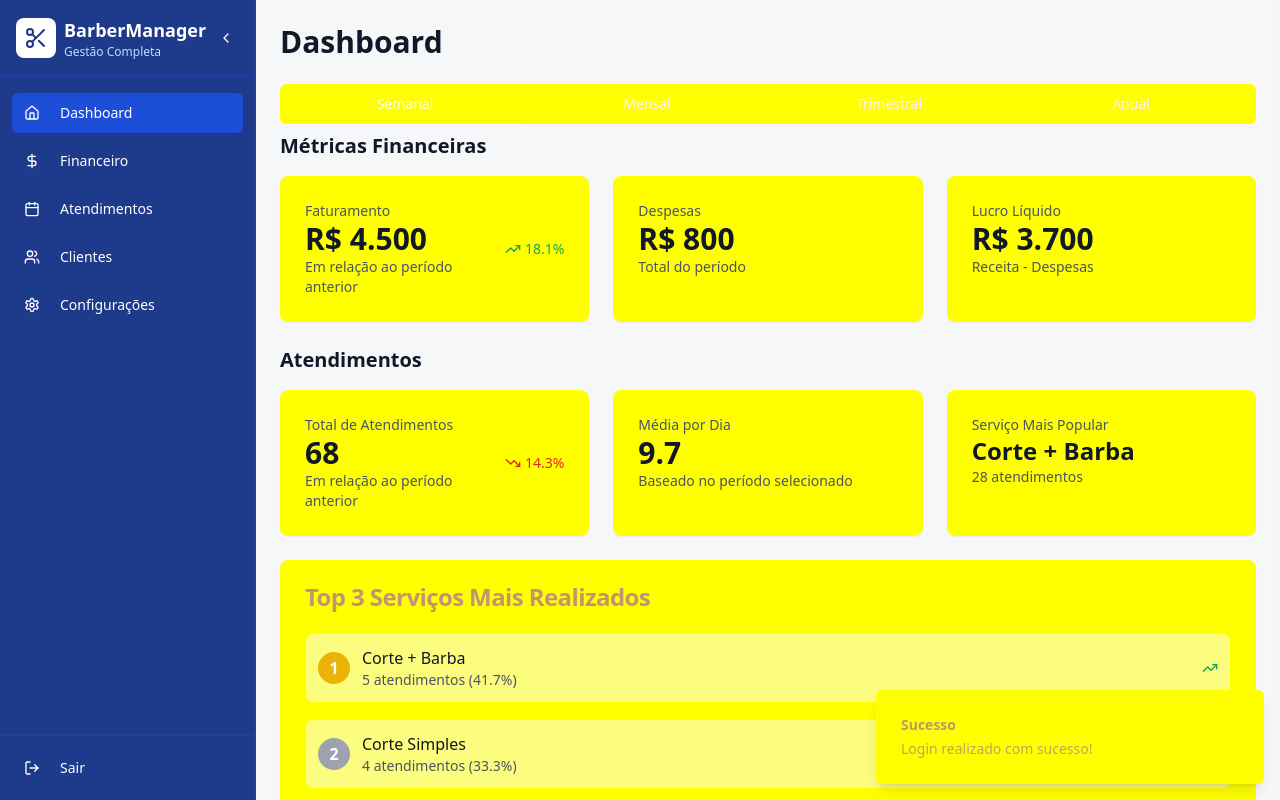
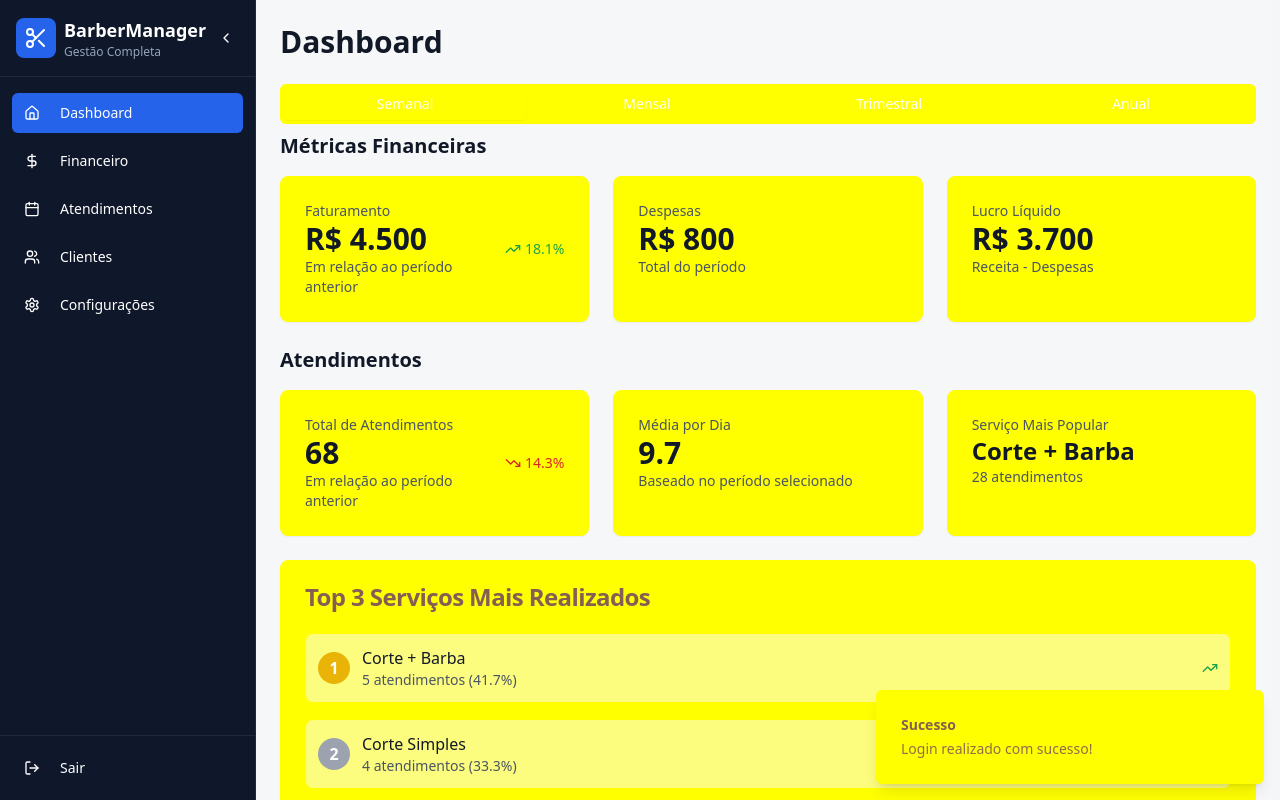
Before and after one commit to tccunieuro/barbear.ia, a React (Vite) app: page / in a window 1280 px wide. Both pictures are taken after typing "name@example.com", "Sample123" into the empty fields and a click on the button "Entrar". Built offline with nearby package versions, Linux system fonts and the light colour scheme.

Commit message:
Fix: Improve color scheme
Adjusted the color scheme to use a more technological dark blue, improving the overall visual appearance.

```diff
--- a/src/components/layout/Sidebar.tsx
+++ b/src/components/layout/Sidebar.tsx
@@ -47,20 +47,20 @@ export const Sidebar: React.FC<SidebarProps> = ({
 }) => {
   return (
     <div className={cn(
-      "bg-blue-900 h-screen flex flex-col transition-all duration-300 border-r border-blue-800",
+      "bg-slate-900 h-screen flex flex-col transition-all duration-300 border-r border-slate-800",
       isCollapsed ? "w-16" : "w-64"
     )}>
       {/* Header */}
-      <div className="p-4 border-b border-blue-800">
+      <div className="p-4 border-b border-slate-800">
         <div className="flex items-center justify-between">
           {!isCollapsed && (
             <div className="flex items-center space-x-2">
-              <div className="bg-white p-2 rounded-lg">
-                <Scissors className="h-6 w-6 text-blue-900" />
+              <div className="bg-blue-600 p-2 rounded-lg">
+                <Scissors className="h-6 w-6 text-white" />
               </div>
               <div>
                 <h1 className="text-white font-bold text-lg">BarberManager</h1>
-                <p className="text-blue-200 text-xs">Gestão Completa</p>
+                <p className="text-slate-400 text-xs">Gestão Completa</p>
               </div>
             </div>
           )}
@@ -69,7 +69,7 @@ export const Sidebar: React.FC<SidebarProps> = ({
             variant="ghost"
             size="sm"
             onClick={onToggleCollapse}
-            className="text-white hover:bg-blue-800"
+            className="text-white hover:bg-slate-800"
           >
             {isCollapsed ? (
               <ChevronRight className="h-4 w-4" />
@@ -93,8 +93,8 @@ export const Sidebar: React.FC<SidebarProps> = ({
                 variant="ghost"
                 onClick={() => onPageChange(item.id)}
                 className={cn(
-                  "w-full justify-start text-white hover:bg-blue-800 transition-colors",
-                  isActive && "bg-blue-700 text-white",
+                  "w-full justify-start text-white hover:bg-slate-800 transition-colors",
+                  isActive && "bg-blue-600 text-white hover:bg-blue-700",
                   isCollapsed ? "px-2" : "px-3"
                 )}
               >
@@ -114,7 +114,7 @@ export const Sidebar: React.FC<SidebarProps> = ({
       </ScrollArea>
 
       {/* Footer */}
-      <div className="p-3 border-t border-blue-800">
+      <div className="p-3 border-t border-slate-800">
         <Button
           variant="ghost"
           onClick={onLogout}
--- a/src/index.css
+++ b/src/index.css
@@ -5,82 +5,82 @@
 
 @layer base {
   :root {
-    --background: 248 250 252%;
-    --foreground: 30 41 59;
+    --background: 248 250 252;
+    --foreground: 15 23 42;
 
     --card: 255 255 255;
-    --card-foreground: 30 41 59;
+    --card-foreground: 15 23 42;
 
     --popover: 255 255 255;
-    --popover-foreground: 30 41 59;
+    --popover-foreground: 15 23 42;
 
-    --primary: 30 64 175;
+    --primary: 30 58 138;
     --primary-foreground: 248 250 252;
 
     --secondary: 241 245 249;
-    --secondary-foreground: 30 41 59;
+    --secondary-foreground: 15 23 42;
 
     --muted: 241 245 249;
-    --muted-foreground: 100 116 139;
+    --muted-foreground: 71 85 105;
 
     --accent: 226 232 240;
-    --accent-foreground: 30 41 59;
+    --accent-foreground: 15 23 42;
 
     --destructive: 239 68 68;
     --destructive-foreground: 248 250 252;
 
     --border: 226 232 240;
     --input: 226 232 240;
-    --ring: 30 64 175;
+    --ring: 30 58 138;
 
     --radius: 0.5rem;
 
-    --sidebar-background: 30 64 175;
+    --sidebar-background: 15 23 42;
     --sidebar-foreground: 248 250 252;
-    --sidebar-primary: 37 99 235;
-    --sidebar-primary-foreground: 248 250 252;
-    --sidebar-accent: 59 130 246;
+    --sidebar-primary: 59 130 246;
+    --sidebar-primary-foreground: 15 23 42;
+    --sidebar-accent: 30 58 138;
     --sidebar-accent-foreground: 248 250 252;
-    --sidebar-border: 29 78 216;
+    --sidebar-border: 30 41 59;
     --sidebar-ring: 147 197 253;
   }
 
   .dark {
-    --background: 15 23 42;
+    --background: 2 6 23;
     --foreground: 248 250 252;
 
-    --card: 30 41 59;
+    --card: 15 23 42;
     --card-foreground: 248 250 252;
 
-    --popover: 30 41 59;
+    --popover: 15 23 42;
     --popover-foreground: 248 250 252;
 
     --primary: 59 130 246;
-    --primary-foreground: 15 23 42;
+    --primary-foreground: 2 6 23;
 
-    --secondary: 51 65 85;
+    --secondary: 30 41 59;
     --secondary-foreground: 248 250 252;
 
-    --muted: 51 65 85;
+    --muted: 30 41 59;
     --muted-foreground: 148 163 184;
 
-    --accent: 71 85 105;
+    --accent: 51 65 85;
     --accent-foreground: 248 250 252;
 
     --destructive: 239 68 68;
     --destructive-foreground: 248 250 252;
 
-    --border: 51 65 85;
-    --input: 51 65 85;
+    --border: 30 41 59;
+    --input: 30 41 59;
     --ring: 147 197 253;
 
-    --sidebar-background: 15 23 42;
+    --sidebar-background: 2 6 23;
     --sidebar-foreground: 248 250 252;
     --sidebar-primary: 59 130 246;
-    --sidebar-primary-foreground: 15 23 42;
-    --sidebar-accent: 37 99 235;
+    --sidebar-primary-foreground: 2 6 23;
+    --sidebar-accent: 30 58 138;
     --sidebar-accent-foreground: 248 250 252;
-    --sidebar-border: 30 41 59;
+    --sidebar-border: 15 23 42;
     --sidebar-ring: 147 197 253;
   }
 }
@@ -91,6 +91,6 @@
   }
 
   body {
-    @apply bg-slate-50 text-slate-900;
+    @apply bg-slate-900 text-slate-100;
   }
 }
--- a/tailwind.config.ts
+++ b/tailwind.config.ts
@@ -63,7 +63,6 @@ export default {
 					border: 'hsl(var(--sidebar-border))',
 					ring: 'hsl(var(--sidebar-ring))'
 				},
-				// Paleta azul escuro principal
 				slate: {
 					50: '#f8fafc',
 					100: '#f1f5f9',
```
